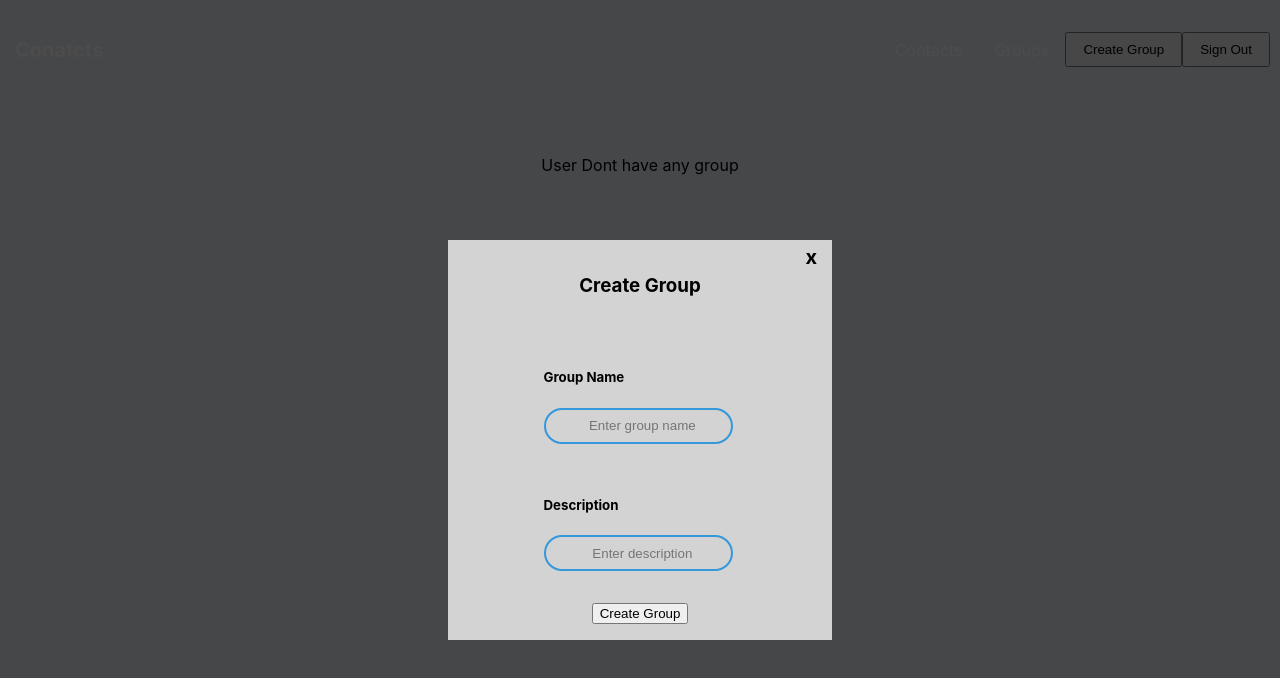
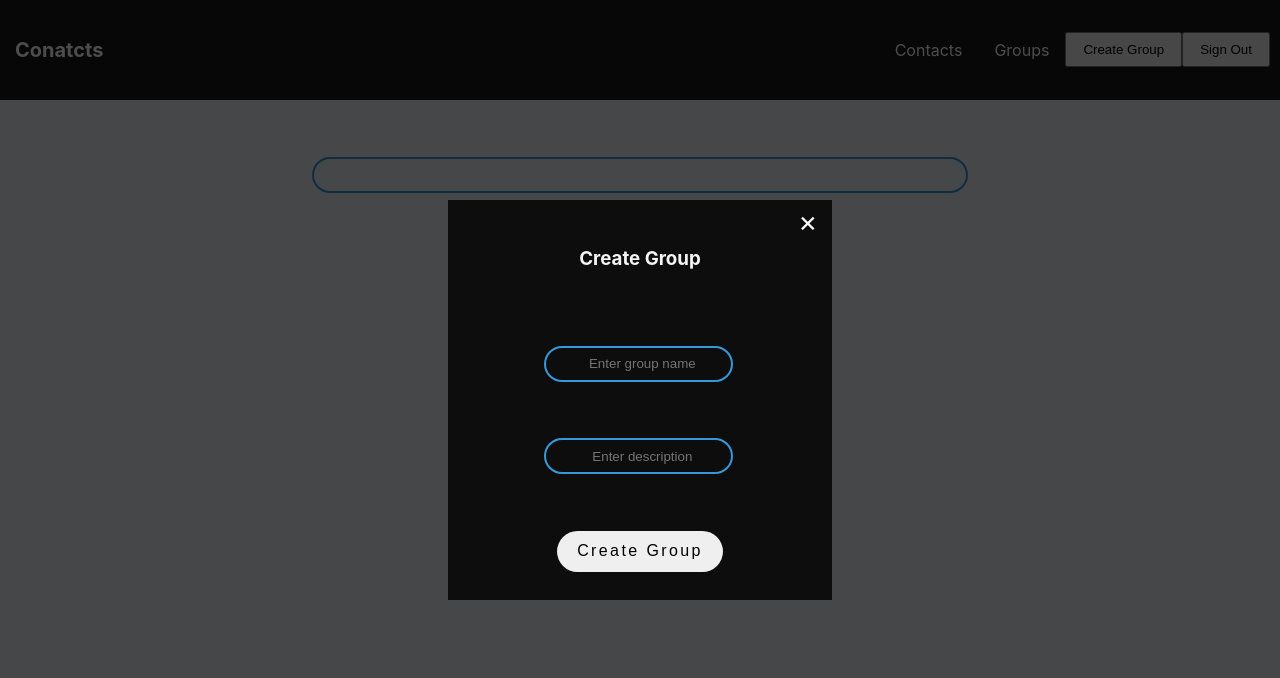
Before and after one commit to ShaktiMandal/EmployeeContact, a React (Create React App) app: page /home in a window 1280 px wide. Both pictures are taken after a click on the button "Create Group". Shown: the top 678 px of the page. Built offline with nearby package versions, Linux system fonts and the light colour scheme.

Commit message:
Add few more styles

```diff
--- a/src/components/popup.js
+++ b/src/components/popup.js
@@ -11,7 +11,6 @@ const PopUp = (props) => {
                 {props.ErrorMsg.length === 0 ? null : <h4 style={{textAlign:"center", color: "red"}}>{props.ErrorMsg}</h4>}
             </div> */}
             <div className={classes.inputdiv}>
-                <h5>{props.firstHeading}</h5>
                 <Input type={props.firstInputType}
                 id = {props.firsInputId}
                 name= {props.firstInputName}
@@ -23,7 +22,6 @@ const PopUp = (props) => {
 
             </div>
             <div className={classes.inputdiv }>
-                <h5>{props.secondHeading}</h5>
                 <Input type={props.secondInputType}
                 name={props.secondInputName}
                 id ={props.secondInputId}
@@ -39,7 +37,7 @@ const PopUp = (props) => {
                 onClick = {props.onSubmit}
                 type="button">{props.buttonCaption}</button>
             </div>
-            <span onClick={props.onCloseButton} className={classes.closeBtn}>x</span>
+            <span onClick={props.onCloseButton} className={classes.closeBtn}></span>
         </div>
     )
 
--- a/src/style/groups.module.css
+++ b/src/style/groups.module.css
@@ -9,6 +9,7 @@
     background-color: rgba(0,0,0,0.7);
     width: 100%;
     height: 100vh;
+    z-index: 4;
 }
 
 .displayGroup {
@@ -17,6 +18,20 @@
     justify-content: center;
 }
 
+.usergroups
+{
+    width: 70%;
+}
+
 .usergroups li{
     list-style: none;
 }
+
+
+@media screen and (max-width: 800px)
+{
+    .usergroups
+    {
+        width: 90%;
+    }
+}
--- a/src/style/item.module.css
+++ b/src/style/item.module.css
@@ -6,7 +6,12 @@
     width: 90%;
     padding: 10px;
     margin-bottom: 5px;
-    background-color: lightgray;
+    background-color: rgb(26, 24, 24);
+}
+
+.item p{
+    font-size: 20px;
+    color: white ;
 }
 
 .action,
@@ -19,17 +24,57 @@
     column-gap: 5px;
 }
 
-.action button{
+.action button {
+    display: inline-block;
+    padding: .7rem 1.25rem;
+    font-size: 1rem;
+    letter-spacing: .15rem;
+    transition: all .3s;
+    position: relative;
+    overflow: hidden;
+    z-index: 1;
+    border: none;
+    outline: none;
+}
+    .action button::after {
+      content: '';
+      color: black;
+      position: absolute;
+      bottom: 0;
+      left: 0;
+      width: 100%;
+      height: 100%;
+      background: transparent;
+      z-index: -2;
+    }
+    .action button::before {
+      content: '';
+      position: absolute;
+      bottom: 0;
+      left: 0;
+      width: 0%;
+      height: 100%;
+      background-color: var(--clr-red);
+      transition: all .3s;
+      z-index: -1;
+    }
+    .action button:hover {
+      color: #fff;
+      cursor: pointer;
+    }
+    .action button:hover::before {
+        width: 100%;
+      }
 
-    width: 100%;
-    height: 30px;
-    border: none;
-    color: white;
-    background: transparent;
-    outline: none;
-    border: 1px solid gray;
+@media screen and (max-width: 800px)
+{
+    .item p{
+        font-size: 30px;
+    }
+
+    .item
+    {
+        flex-direction: column;
+    }
+
 }
-
-.action button:hover{
-    cursor: pointer;
-}
--- a/src/style/navbar.module.css
+++ b/src/style/navbar.module.css
@@ -7,6 +7,7 @@
   .siteheader {
     width: 100%;
     position: relative;
+    background-color: rgb(26, 24, 24);
 
     }
 
--- a/src/style/popup.module.css
+++ b/src/style/popup.module.css
@@ -1,14 +1,69 @@
 .group
 {
-    background-color: lightgray;
+    background-color: rgb(14, 13, 13);
     display: grid;
     place-items: center;
     height: 50%;
     width: 80%;
     position: relative;
-    top: 30%;
-    left: 10%;
+    /* top: 30%;
+    left: 10%; */
+    left: 50%;
+    top: 50%;
+    transform: translate(-50%, -50%) ;
+
 }
+
+.group h3{
+    color: whitesmoke;
+}
+
+
+
+.group button {
+    display: inline-block;
+    padding: .7rem 1.25rem;
+    border-radius: 25px;
+    font-size: 1rem;
+    letter-spacing: .15rem;
+    transition: all .3s;
+    position: relative;
+    overflow: hidden;
+    z-index: 1;
+    border: none;
+    outline: none;
+}
+    .group button::after {
+      content: '';
+      color: black;
+      position: absolute;
+      border-radius: 25px;
+      bottom: 0;
+      left: 0;
+      width: 100%;
+      height: 100%;
+      background: transparent;
+      z-index: -2;
+    }
+    .group button::before {
+      content: '';
+      position: absolute;
+      border-radius: 25px;
+      bottom: 0;
+      left: 0;
+      width: 0%;
+      height: 100%;
+      background-color: var(--clr-red);
+      transition: all .3s;
+      z-index: -1;
+    }
+    .group button:hover {
+      color: #fff;
+      cursor: pointer;
+    }
+    .group button:hover::before {
+        width: 100%;
+      }
 
 .closeBtn
 {
@@ -16,17 +71,25 @@
     top: 5px;
     right: 15px;
     font-weight: bold;
-    font-size: 20px;
+    font-size: 2em;
+	font-family: serif;
+    color: white;
+    transition: transform .25s, opacity .30s;
+}
+
+.closeBtn::before
+{
+    content: "\d7";
 }
 
 .closeBtn:hover{
     cursor: pointer;
+    transform: rotate(360deg);
 }
 
 @media screen and (min-width: 1000px)
 {
     .group{
         width:30%;
-        left: 35%;
     }
 }
--- a/src/style/searchpanel.module.css
+++ b/src/style/searchpanel.module.css
@@ -1,20 +1,32 @@
 .searchpanel
 {
+    height: 150px;
     display: flex;
     align-items: center;
     justify-content: center;
     padding-bottom: 20px;
 }
 
+
 .searchpanel input{
-    width: 80%;
-    padding: 10px;
+    background: none;
+    border: 2px solid #3498db;
     border-radius: 25px;
-    border: none;
+    padding-left: 10px;
     outline: none;
+    transition: 0.25s;
+    text-align: center;
+    color: black;
+    height: 30px;
+    width: 50%;
 }
 
-@media screen and (min-width: 1000px)
+.searchpanel input:focus{
+    width: 50%;
+    border-color: #2ecc71;
+}
+
+@media screen and (max-width: 1000px)
 {
     .searchpanel input{
         width: 40%;
```
